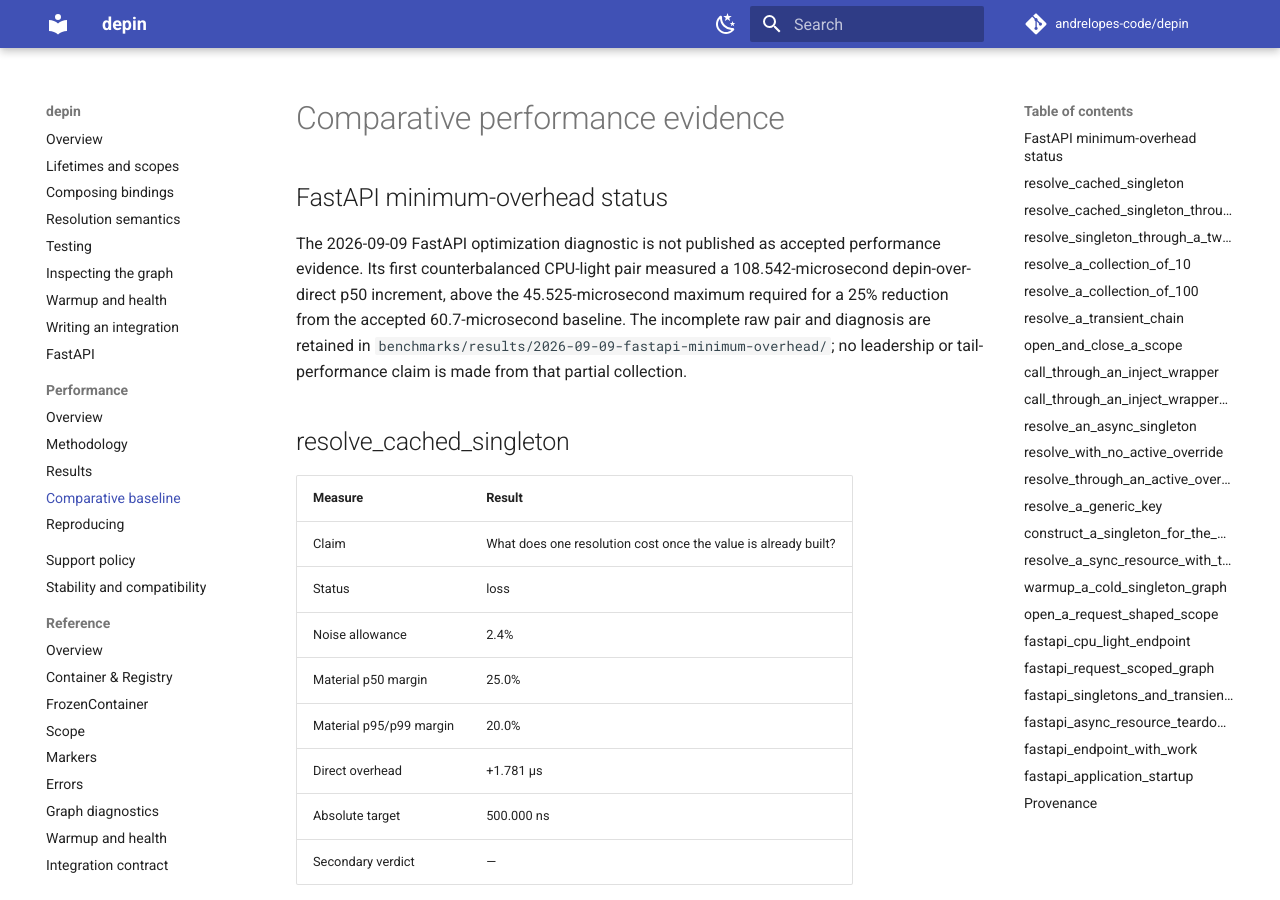
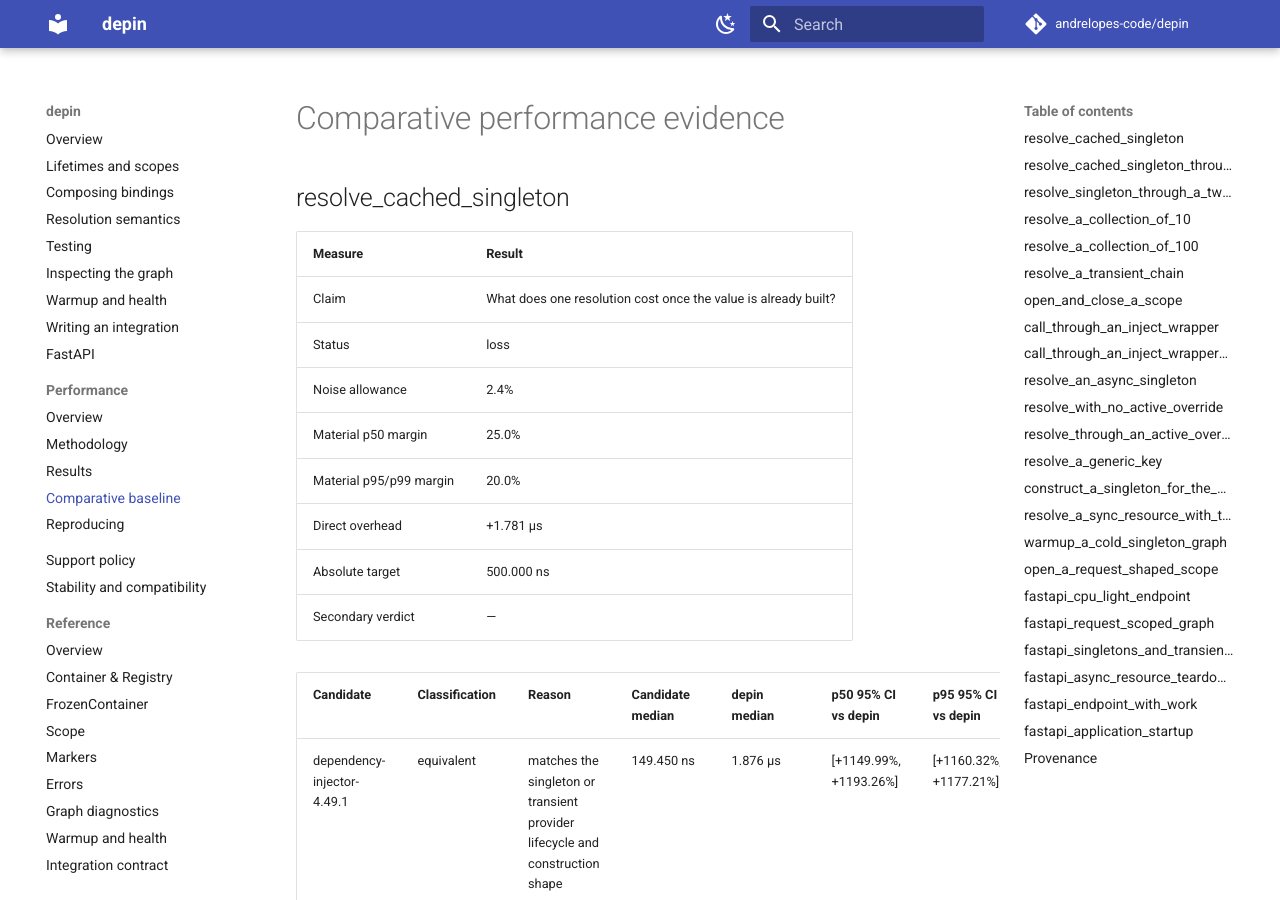
Before and after one commit to andrelopes-code/depin, an MkDocs documentation site: the page built from docs/performance/comparison-baseline.md, in a window 1280 px wide and 900 px high. Built offline with MkDocs 1.6.1 and Material for MkDocs 9.7.7, drawn with Linux system fonts in a browser that asks for light colours; comment, search, counter and statistics services are not loaded; the version menu is left out.

Commit message:
docs: regenerate comparison baseline page

```diff
--- a/docs/performance/comparison-baseline.md
+++ b/docs/performance/comparison-baseline.md
@@ -1,14 +1,4 @@
 # Comparative performance evidence
-
-## FastAPI minimum-overhead status
-
-The 2026-09-09 FastAPI optimization diagnostic is not published as accepted
-performance evidence. Its first counterbalanced CPU-light pair measured a
-108.542-microsecond depin-over-direct p50 increment, above the 45.525-microsecond
-maximum required for a 25% reduction from the accepted 60.7-microsecond
-baseline. The incomplete raw pair and diagnosis are retained in
-`benchmarks/results/2026-09-09-fastapi-minimum-overhead/`; no leadership or
-tail-performance claim is made from that partial collection.
 
 ## resolve_cached_singleton
 
```
